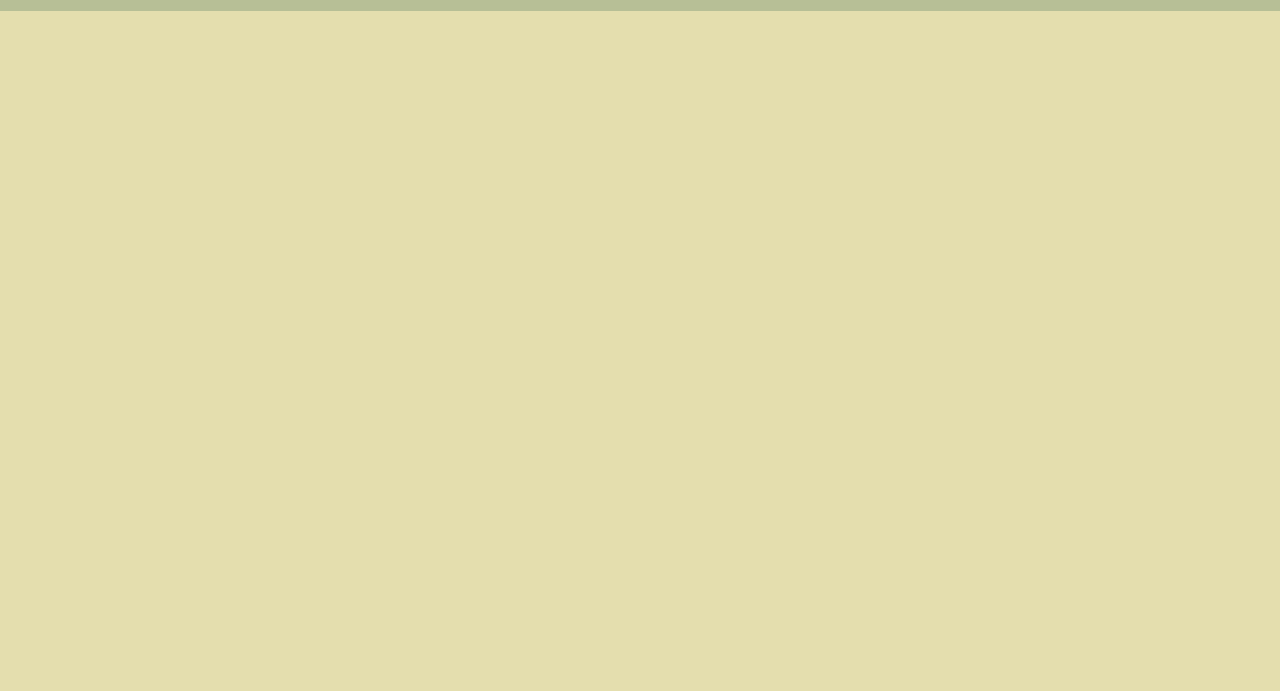
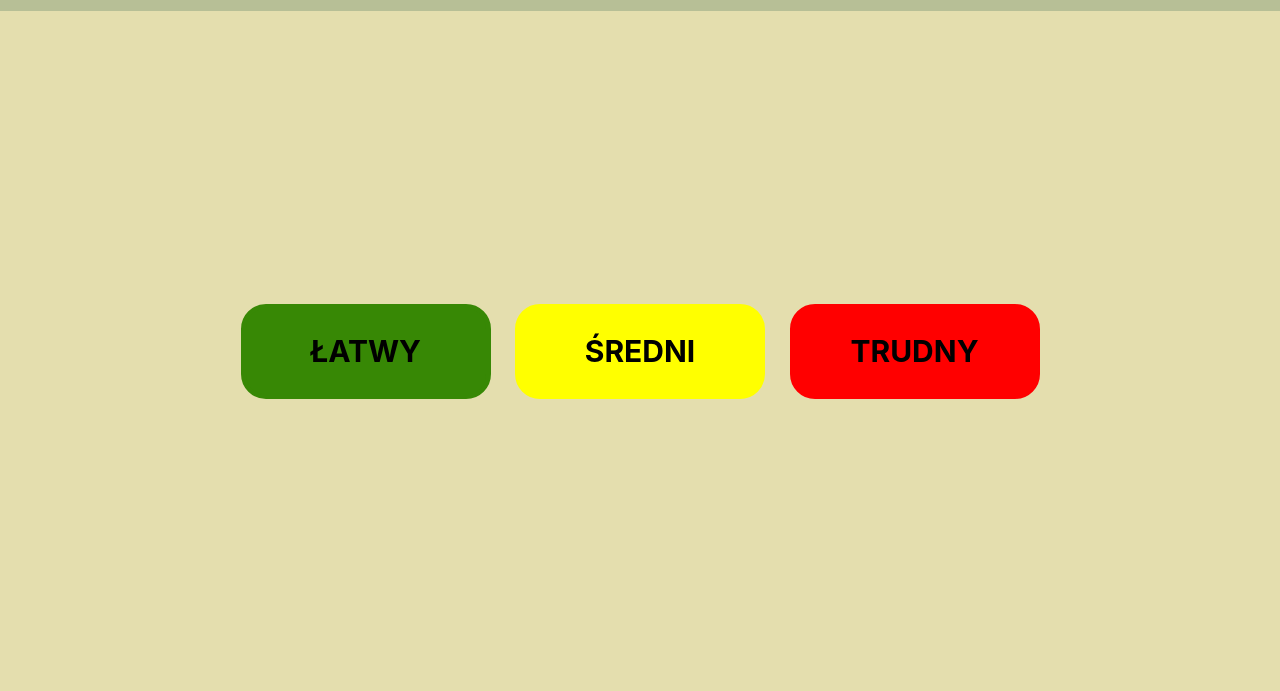
Before and after one commit to Jakub-fornal0/Guess-the-word, a plain HTML site: page index.html in a window 1280 px wide. Shown: the part 109-800 px from the top of the page. Drawn offline with nearby package versions, Linux system fonts and the light colour scheme.

Commit message:
Level selection and generating inputs

```diff
--- a/css/style.css
+++ b/css/style.css
@@ -92,7 +92,7 @@ input:checked + .slider:before {
 .logo {
   width: 90%;
   text-align: center;
-  padding-left: 30px;
+  padding-left: 150px;
 }
 
 .theme-switch-wrapper {
@@ -104,4 +104,51 @@ input:checked + .slider:before {
 .main {
   background-color: var(--primary-color);
   height: 85vh;
+  display: flex;
+  justify-content: center;
+  align-items: center;
 }
+
+.main button {
+  width: 250px;
+  height: auto;
+  padding: 20px;
+  text-align: center;
+  margin: 20px 10px;
+  border-radius: 25px;
+  cursor: pointer;
+  text-transform: uppercase;
+  font-weight: bold;
+  font-size: 30px;
+  background-color: var(--primary-color);
+}
+
+.main button:nth-child(1) {
+  border: 5px solid #378805;
+  background-color: #378805;
+}
+
+.main button:nth-child(2) {
+  border: 5px solid #ffff00;
+  background-color: #ffff00;
+}
+
+.main button:nth-child(3) {
+  border: 5px solid #ff0000;
+  background-color: #ff0000;
+}
+
+/*------ INPUTS ------*/
+.main input {
+  width: 75px;
+  height: 75px;
+  margin: 20px;
+  font-size: 50px;
+  text-align: center;
+}
+
+.check_button {
+  display: flex;
+  justify-content: center;
+  align-items: center;
+}
--- a/index.html
+++ b/index.html
@@ -12,6 +12,7 @@
     <link rel="icon" type="image/x-icon" href="assets/favicon.png" />
     <link href="css/style.css" rel="stylesheet" />
     <link rel="stylesheet" href="https://maxcdn.bootstrapcdn.com/bootstrap/4.0.0/css/bootstrap.min.css" integrity="sha384-Gn5384xqQ1aoWXA+058RXPxPg6fy4IWvTNh0E263XmFcJlSAwiGgFAW/dAiS6JXm" crossorigin="anonymous"></link>
+    <script src="js/scripts.js"></script>
   </head>
 
   <body>
@@ -26,7 +27,13 @@
         </label>
       </div>
     </div>
-
-    <div class="main"></div>
+    <div class="main">
+      <div id="level_selection">
+        <button type="button" onclick="generateFields(4)">Łatwy</button>
+        <button type="button" onclick="generateFields(5)">Średni</button>
+        <button type="button" onclick="generateFields(6)">Trudny</button>
+      </div>
+      <div id="display"></div>
+    </div>
   </body>
 </html>
--- /dev/null
+++ b/js/scripts.js
@@ -0,0 +1,12 @@
+function generateFields(quantity) {
+  document.getElementById("level_selection").style.display = "none";
+  var el = document.getElementById("display");
+  var str = "<div class='inputs'>";
+  for (i = 0; i < quantity; i++) {
+    str += "<input  id='input_" + i + "' type='text' />";
+  }
+  str += "</div>";
+  str +=
+    "<div class='check_button'><button type='button' onclick=''>Sprawdź</button></div>";
+  el.innerHTML = str;
+}
```
